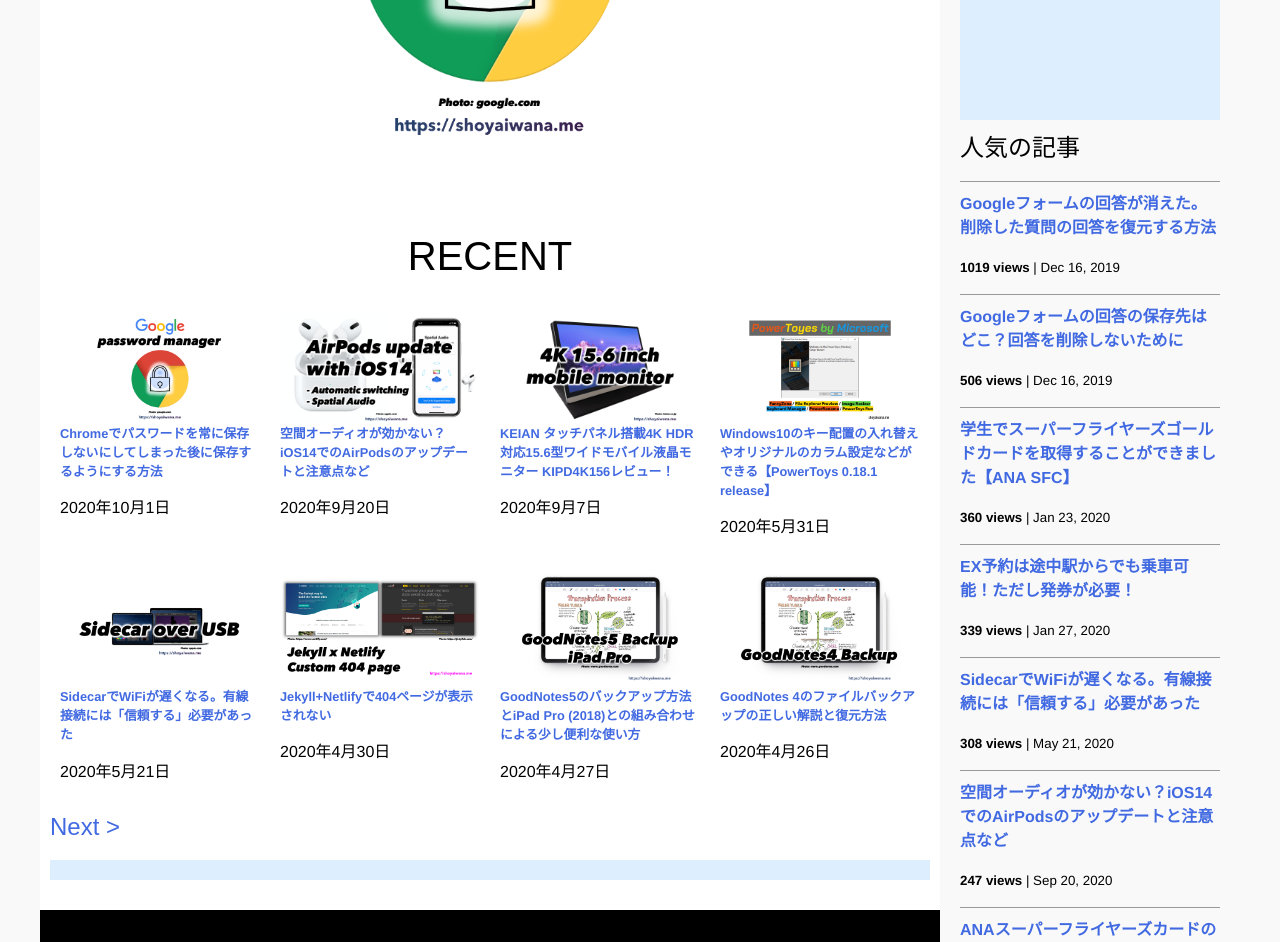
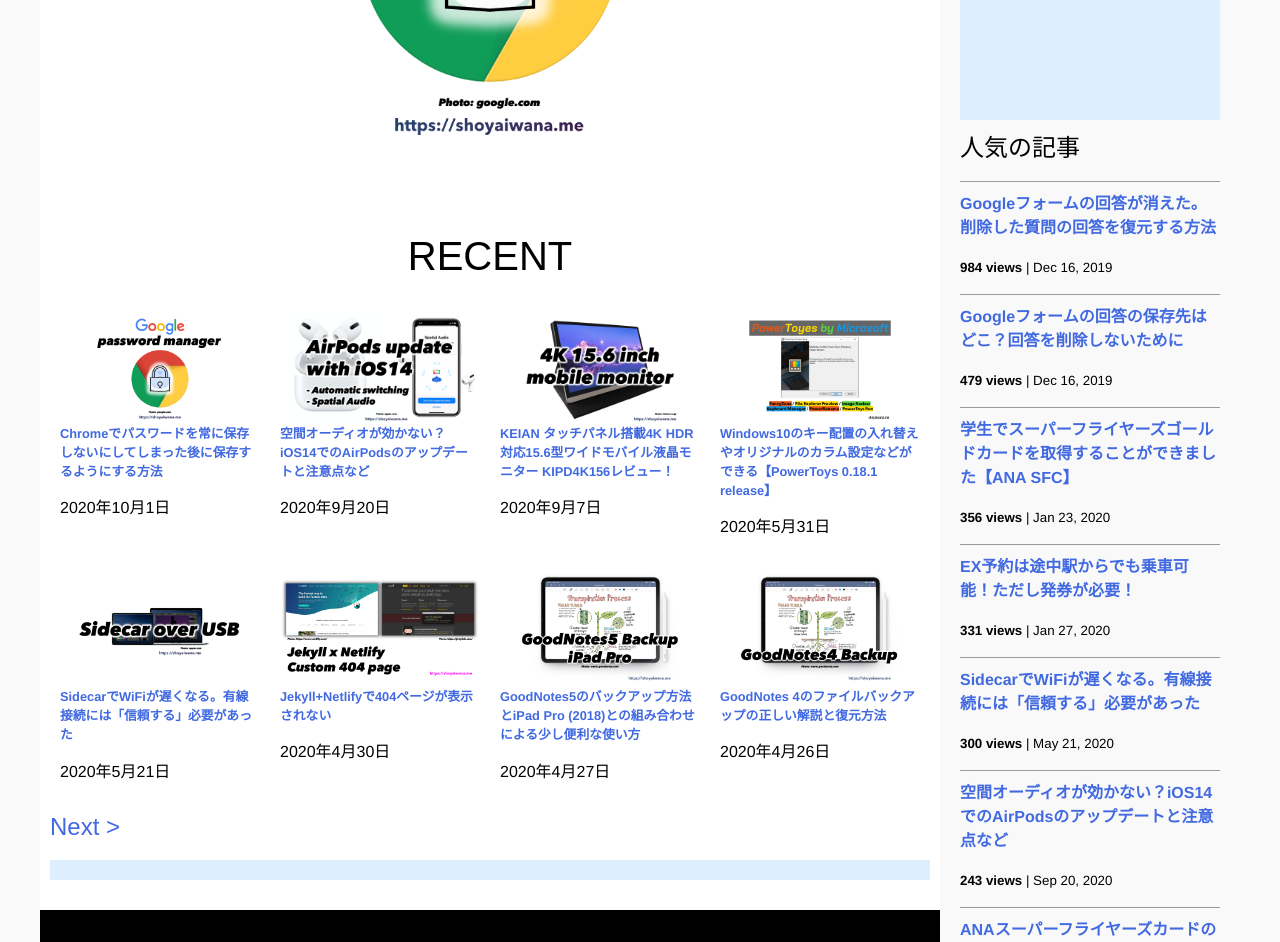
Before and after one commit to iwanaminami/shoyaiwaname, a Jekyll site: the page built from index.markdown, in a window 1280 px wide and 1400 px high, scrolled down 817 px. Shown: the top 942 px of the window. Built offline with Jekyll 4.4.1, drawn with Linux system fonts in a browser that asks for light colours; nearby versions of some CDN libraries; some of the changed text lies outside the part shown.

Commit message:
a new commit message

```diff
--- a/_data/popularposts.yml
+++ b/_data/popularposts.yml
@@ -1,17 +1,17 @@
 side:
-  - view: 1019
+  - view: 984
     url: /2019/12/16/restore-googleform.html
-  - view: 506
+  - view: 479
     url: /2019/12/16/googleform-answers.html
-  - view: 360
+  - view: 356
     url: /2020/01/23/sfcgold.html
-  - view: 339
+  - view: 331
     url: /2020/01/27/ex-rideontheway.html
-  - view: 308
+  - view: 300
     url: /2020/05/21/sidecar-via-cable.html
-  - view: 247
+  - view: 243
     url: /2020/09/20/airpods.html
-  - view: 149
+  - view: 141
     url: /2020/01/23/sfc-judge.html
-  - view: 95
+  - view: 93
     url: /2020/04/26/goodnotes4-backup.html
```
